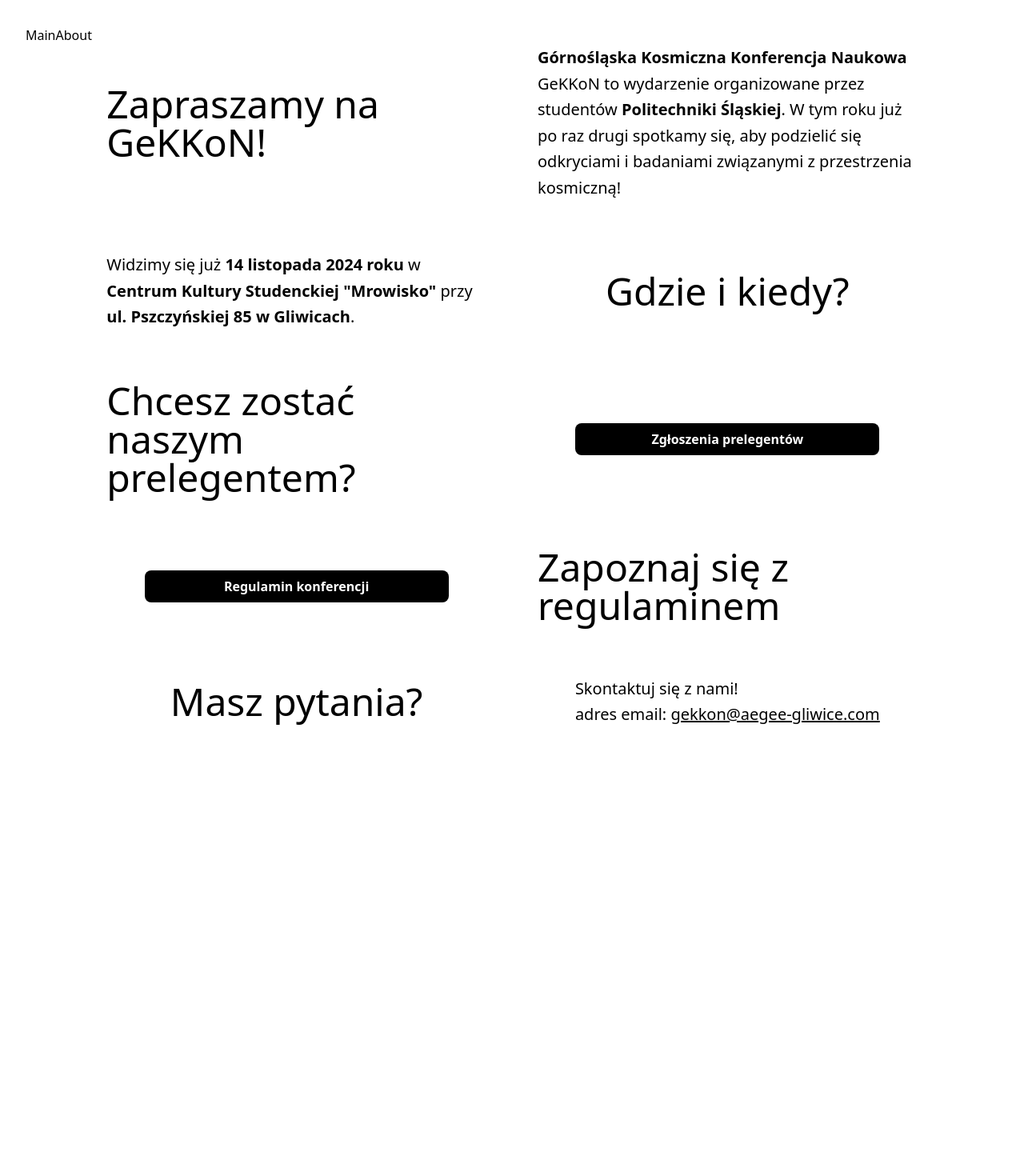
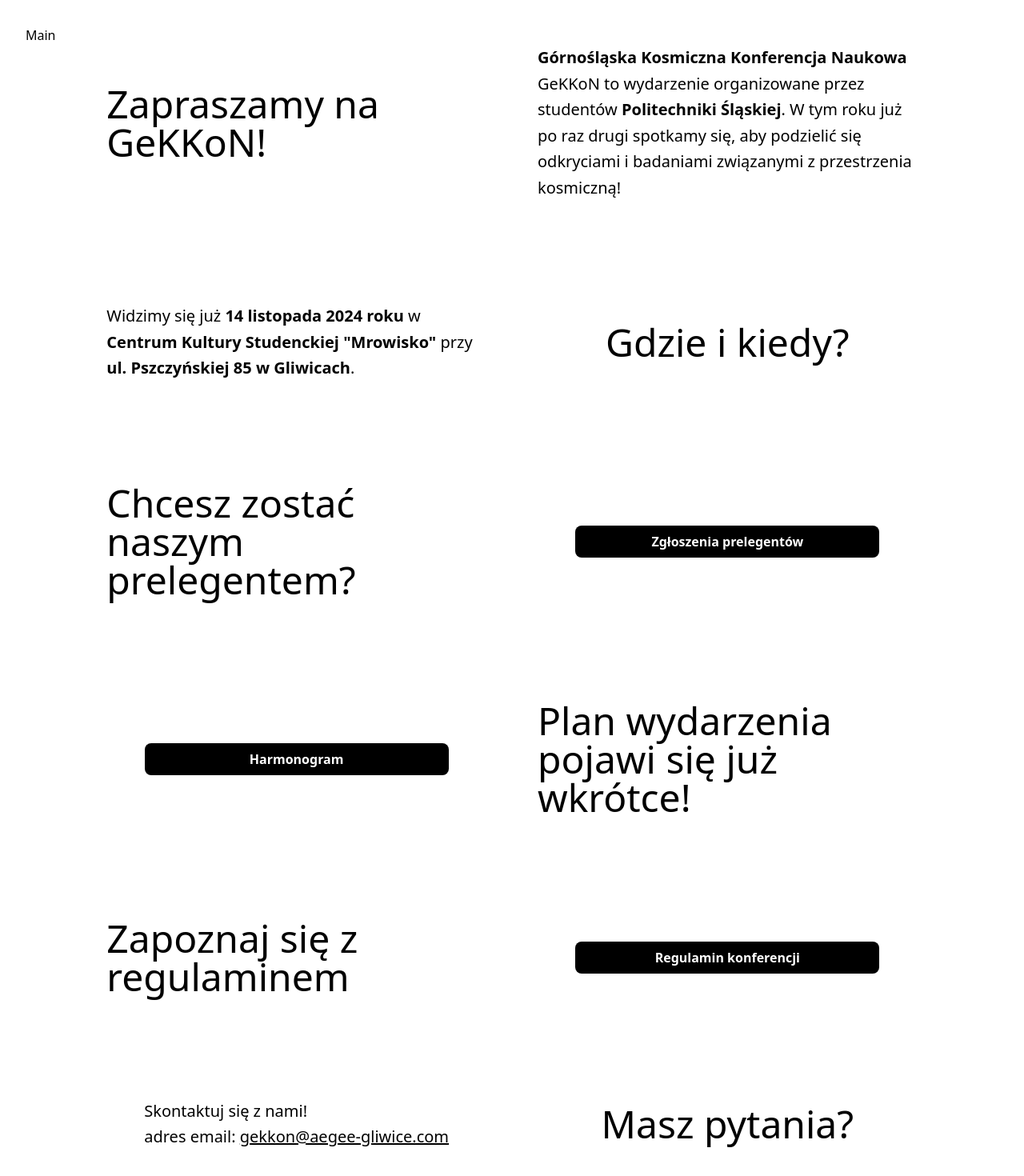
Before and after one commit to RadekJedrzejczyk/gekkon-website, a Vue app: page / in a window 1280 px wide. Shown: the whole page at 80% size. Before the commit the page ends 942 px from the top, so only its background shows below. Built offline with nearby package versions, Linux system fonts and the light colour scheme.

Commit message:
add all views with cells

```diff
--- a/src/components/GridPanel.vue
+++ b/src/components/GridPanel.vue
@@ -8,7 +8,7 @@ defineProps<{
 </script>
 
 <template>
-  <div class="grid grid-cols-1 gap-16 justify-items-center">
+  <div class="grid grid-cols-1 gap-32 justify-items-center">
     <GridRow
       v-for="item in items"
       :key="items.indexOf(item)"
--- a/src/components/NavItems.vue
+++ b/src/components/NavItems.vue
@@ -2,7 +2,7 @@
 import { type LinkItem } from '@/interfaces'
 import { inject } from 'vue'
 
-const navItems: Array<LinkItem> = [{ name: 'main' }, { name: 'about' }]
+const navItems: Array<LinkItem> = [{ name: 'main' }]
 
 const toTitle = (name: String) =>
   (name.charAt(0).toUpperCase() + name.slice(1)).trim().replace('/[-_]/gm', ' ')
--- /dev/null
+++ b/src/components/cells/ScheduleHeader.vue
@@ -0,0 +1,7 @@
+<script setup lang="ts">
+import HeaderCell from '@/components/HeaderCell.vue'
+</script>
+
+<template>
+  <HeaderCell text="Plan wydarzenia pojawi się już wkrótce!" />
+</template>
--- /dev/null
+++ b/src/components/cells/ScheduleLink.vue
@@ -0,0 +1,7 @@
+<script setup lang="ts">
+import LinkCell from '../LinkCell.vue'
+</script>
+
+<template>
+  <LinkCell text="Harmonogram" link="/"/>
+</template>
--- a/src/main.ts
+++ b/src/main.ts
@@ -16,9 +16,19 @@ const router = createRouter({
       component: () => import('@/views/MainView.vue')
     },
     {
-      path: '/about',
-      name: 'about',
-      component: () => import('@/views/AboutView.vue')
+      path: '/harmonogram',
+      name: 'schedule',
+      component: () => import('@/views/ScheduleView.vue')
+    },
+    {
+      path: '/regulamin',
+      name: 'regulations',
+      component: () => import('@/views/RegulatonsView.vue')
+    },
+    {
+      path: '/kontakt',
+      name: 'contact',
+      component: () => import('@/views/ContactView.vue')
     }
   ]
 })
--- a/src/views/AboutView.vue
+++ /dev/null
@@ -1,3 +0,0 @@
-<template>
-  about page
-</template>
--- a/src/views/MainView.vue
+++ b/src/views/MainView.vue
@@ -6,16 +6,20 @@ import AboutText from '@/components/cells/AboutText.vue'
 import PlaceTimeHeader from '@/components/cells/PlaceTimeHeader.vue'
 import PlaceTimeText from '@/components/cells/PlaceTimeText.vue'
 import SpeakerHeader from '@/components/cells/SpeakerHeader.vue'
+import SpeakerLink from '@/components/cells/SpeakerLink.vue'
+import ScheduleHeader from '@/components/cells/ScheduleHeader.vue'
+import ScheduleLink from '@/components/cells/ScheduleLink.vue'
 import RegulationsHeader from '@/components/cells/RegulationsHeader.vue'
 import RegulationsLink from '@/components/cells/RegulationsLink.vue'
 import ContactHeader from '@/components/cells/ContactHeader.vue'
 import ContactText from '@/components/cells/ContactText.vue'
-import SpeakerLink from '@/components/cells/SpeakerLink.vue'
+
 
 const items: Array<GridItem> = [
   { description: AboutHeader, object: AboutText },
   { description: PlaceTimeHeader, object: PlaceTimeText },
   { description: SpeakerHeader, object: SpeakerLink },
+  { description: ScheduleHeader, object: ScheduleLink },
   { description: RegulationsHeader, object: RegulationsLink },
   { description: ContactHeader, object: ContactText }
 ]
```
Also changed, not shown: src/views/ContactView.vue (added), src/views/RegulatonsView.vue (added), src/views/ScheduleView.vue (added).
